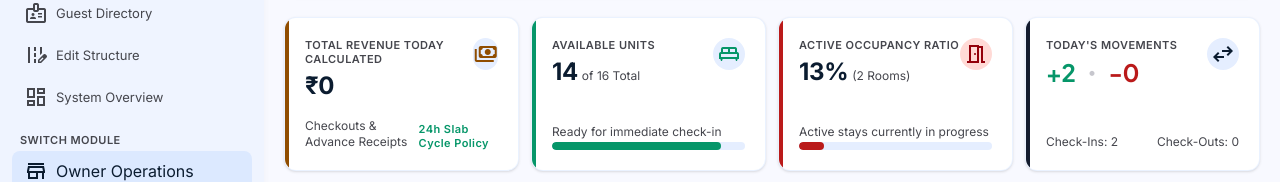
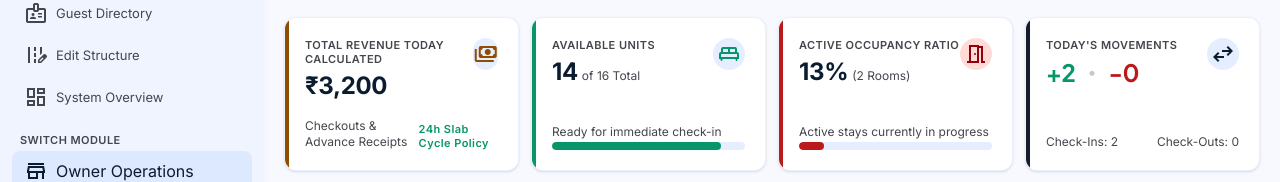
Before and after one commit to PavanputraYarramsetty/ResidencyHub, a React (Vite) app in the folder client/: page / in a window 1280 px wide. Shown: the part 189-371 px from the top of the page. Built offline with nearby package versions, Linux system fonts and the light colour scheme; no server answers; sample sign-in values are in the browser's storage.

Commit message:
fix: accurate Total Revenue Today Calculated summing backend revenue, local checkout ledger, and active occupied room tariffs

```diff
--- a/client/src/pages/owner/Dashboard.jsx
+++ b/client/src/pages/owner/Dashboard.jsx
@@ -52,20 +52,30 @@ export default function Dashboard() {
   const totalCheckInsToday = todayCheckIns || (stats?.today_check_ins ?? 0);
   const totalCheckOutsToday = todayCheckOuts || (stats?.today_check_outs ?? 0);
 
-  // Compute Total Revenue Today Calculated (Sum of checked-out earnings today + advance collections)
+  // Compute Total Revenue Today Calculated:
+  // 1. Backend API today's revenue stats
+  const apiTodayRevenue = Number(stats?.today_revenue) || 0;
+
+  // 2. Local audit ledger checked-out revenue today
   const todayRevenueLocal = auditLedger.reduce((sum, log) => {
-    if (!log.check_out || new Date(log.check_out) < todayStart) return sum;
+    if (!log.check_out) return sum;
+    const checkOutDate = new Date(log.check_out);
+    if (isNaN(checkOutDate.getTime()) || checkOutDate < todayStart) return sum;
     return sum + (Number(log.total_amount) || 0);
   }, 0);
 
-  const activeAdvanceToday = allRooms.reduce((sum, r) => {
-    if (r.status === 'occupied' && r.active_booking?.check_in && new Date(r.active_booking.check_in) >= todayStart) {
-      return sum + (Number(r.active_booking.advance_amount) || 0);
+  // 3. Occupied rooms revenue checked in today (or currently active)
+  const activeOccupiedRevenue = allRooms.reduce((sum, r) => {
+    if (r.status === 'occupied' && r.active_booking) {
+      const b = r.active_booking;
+      const roomTotal = Number(b.total_amount) || (Number(b.rate_per_day || r.room_categories?.base_price || 1000) * Number(b.no_of_days || 1));
+      return sum + roomTotal;
     }
     return sum;
   }, 0);
 
-  const totalRevenueTodayCalculated = todayRevenueLocal + activeAdvanceToday || (stats?.today_revenue ?? 0);
+  // Grand Total Revenue Today
+  const totalRevenueTodayCalculated = apiTodayRevenue + todayRevenueLocal + activeOccupiedRevenue;
 
   return (
     <div className="flex flex-col w-full pb-space-3xl gap-space-lg px-space-lg">
```
